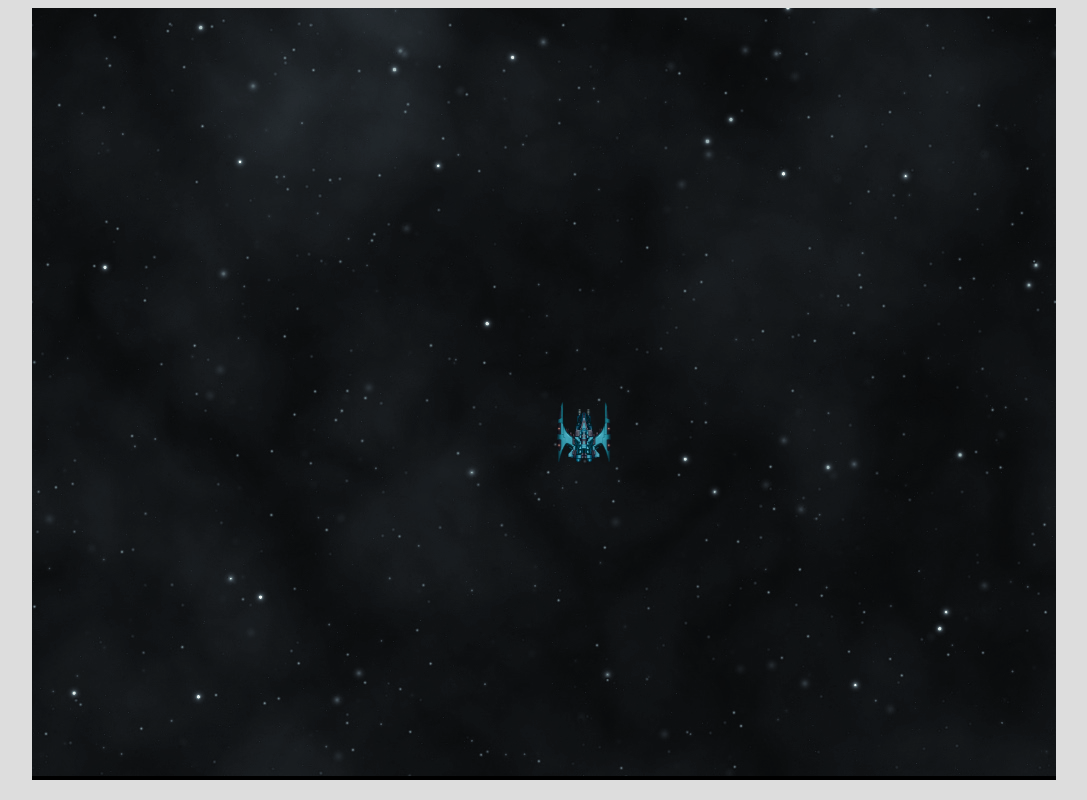
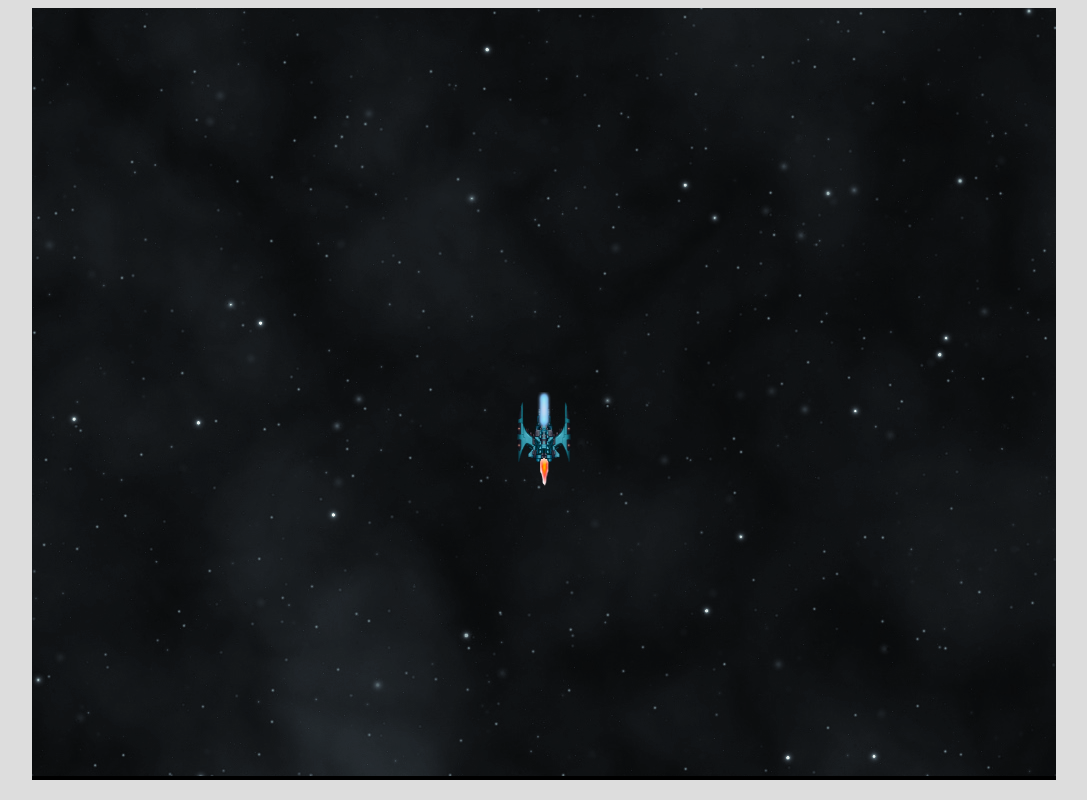
Before and after one commit to DanielVitsaus/dcc104-2017-1, a plain HTML site: page SpaceShooter/index.html in a window 1280 px wide. Shown: the whole page, without its empty margins (96-1183 px from the left). Drawn offline with Linux system fonts and the light colour scheme.

Commit message:
Implementação do deltaTime.

```diff
--- a/SpaceShooter/js/Sprite.js
+++ b/SpaceShooter/js/Sprite.js
@@ -1,14 +1,15 @@
 "use strict";
 
-function Sprite(img, coord, size, dime){
+function Sprite(img, coord, size, dime, imgTH = undefined){
 
     this.img = img;
-    this.coord = coord || new Point(64,64);
-    this.size = size  || new Size(50,50);
-    this.dime = dime  || new Size(50,50);
+    this.imgTH = imgTH;
+    this.coord = coord  || new Point(64,64);
+    this.size = size    || new Size(50,50);
+    this.dime = dime    || new Size(50,50);
     this.g = 0;
-    this.x = 0;
-    this.y = 0;
+    this.x = coord.x;
+    this.y = coord.y;
     this.vx = 0;
     this.vy = 0;
     this.ax = 0;
@@ -17,25 +18,46 @@ function Sprite(img, coord, size, dime){
     this.angle = 0;
     this.vang = 0;
     this.cooldown = 0;
+    this.th = 30;
+
+    this.fatx = 3.0;
+	this.faty = 3.0;
 
 }
 
-Sprite.prototype.desenhar = function (ctx) {
-  ctx.save();
-    ctx.translate(this.coord.x, this.coord.y);
-        ctx.drawImage(this.img, 0, 0, this.dime.w, this.dime.h, this.x, this.y, this.size.w, this.size.h);
-    ctx.translate(-this.coord.x, -this.coord.y);
-  ctx.restore();
+Sprite.prototype.desenhar = function (ctx, deltaTime) {
+    ctx.save()
+        ctx.translate(this.x, this.y);
+            if (this.imgTH != undefined){
+                ctx.drawImage(this.imgTH, 0, 0, 64, 256, 35.5, 64, 10, Math.abs( ( Math.cos( 16 * time * Math.PI/1000) ) * this.th) );
+            }
+            ctx.drawImage(this.img, 0, 0, this.dime.w, this.dime.h, 0, 0, this.size.w, this.size.h);
+    ctx.restore();
 };
+
+Sprite.prototype.desenhaBackground = function(ctx){
+    ctx.save();
+        ctx.translate(this.x, this.y);
+            ctx.drawImage(this.img, 0, 0, this.size.w, this.size.h, 0, 0, this.size.w, this.size.h);
+    ctx.restore();
+};
+
+Sprite.prototype.moveBackground = function(deltaTime){
+
+    if (this.y >= this.size.h){ this.y = -this.size.h; }
+
+    this.y = this.y + (this.vy * deltaTime * 10);
+};
+
 
 Sprite.prototype.mover = function (dt) {
 
-    this.vx = this.vx + this.ax*dt;
-    this.vy = this.vy + (this.ay - 0)*dt;
+    this.vx = this.vx + this.ax * dt;
+    this.vy = this.vy + this.ay * dt;
 
     if (this.ay == 0){
         if(this.vy != 0){
-            this.vy -= this.vy * (dt/5);
+            this.vy -= this.vy * (dt * this.faty);
         }
         else{
             this.vy = 0;
@@ -44,15 +66,15 @@ Sprite.prototype.mover = function (dt) {
 
     if (this.ax == 0){
         if(this.vx != 0){
-            this.vx -= this.vx * (dt/5);
+            this.vx -= this.vx * (dt * this.fatx);
         }
         else{
             this.vx = 0;
         }
     }
 
-    this.x = this.x + this.vx*dt;
-    this.y = this.y + this.vy*dt;
+    this.x = this.x + this.vx * dt;
+    this.y = this.y + this.vy * dt;
 
 };
 
@@ -65,3 +87,16 @@ Sprite.prototype.colidiuCom = function (alvo) {
 
     return true;
 };
+
+Sprite.prototype.limitePlayer = function(){
+    var top = sizeScreem.h/6;
+    var left = 0;
+    var right = sizeScreem.w - 80;
+    var bottom = sizeScreem.h - 90;
+
+    if (this.x < left ){ this.x = left; this.vx = 0; }
+    if (this.x > right ){ this.x = right; this.vx = 0; }
+    if (this.y < top ){ this.y = top; this.vy = 0; }
+    if (this.y > bottom ){ this.y = bottom; this.vy = 0; }
+
+};
--- a/SpaceShooter/js/Util.js
+++ b/SpaceShooter/js/Util.js
@@ -4,8 +4,10 @@
 const DGRID = 16;
 const EPS  = 0.05;
 const FPS = 60;
-const DT = 10.0/FPS;
+const DT = 1.0/FPS;
 const G = -10;
+
+var sizeScreem;
 
 function ImageBase() {
 	var data = {};
--- a/SpaceShooter/js/main.js
+++ b/SpaceShooter/js/main.js
@@ -1,62 +1,103 @@
-
+var time;
 
 function start()
 {
-    bdSheets.add("background", "/img/back.png");
-    bdSheets.add("player", "/img/player.png");
-    bdSheets.add("tiro", "/img/tiro.png");
-    bdSheets.add("missel", "/img/missel.png");
-    bdSheets.add("bomba", "/img/bomba.png");
-    bdSheets.add("ini01", "/img/inimigo01.png");
-    bdSheets.add("ini02", "/img/inimigo02.png");
-    bdSheets.add("meteoro", "/img/meteoro.png");
+    bdSheets.add("background", "img/back.png");
+    bdSheets.add("player", "img/player.png");
+    bdSheets.add("tiro", "img/tiro2.png");
+    bdSheets.add("missel", "img/missel.png");
+    bdSheets.add("bomba", "img/bomba.png");
+    bdSheets.add("ini01", "img/inimigo01.png");
+    bdSheets.add("ini02", "img/inimigo02.png");
+    bdSheets.add("meteoro", "img/meteoro.png");
+    bdSheets.add("thruster", "img/thruster.png");
+
+
+    var deltaTime = 0;
+    var lastTime = (Date.now() /1000);
 
     var canvas      = document.getElementById("game");
     var context     = canvas.getContext("2d");
 
-    var sizeScreem = new Size(canvas.width, canvas.height);
+    sizeScreem = new Size(canvas.width, canvas.height);
 
     var player = new Sprite(bdSheets.get("player"),
-                            new Point(sizeScreem.w/2, sizeScreem.h/2),
+                            new Point(sizeScreem.w/2-40, sizeScreem.h/2),
                             new Size(80,80),
-                            new Size(256,256));
+                            new Size(256,256),
+                            bdSheets.get("thruster"));
 
-    Update();
-    function Update (){
+    var back01 = new Sprite(bdSheets.get("background"),
+                       new Point(0, 0),
+                       new Size(1024,1024));
+
+    var back02 = new Sprite(bdSheets.get("background"),
+                       new Point(0, -(1024)),
+                       new Size(1024,1024));
+
+
+    back01.vy = 15;
+    back02.vy = 15;
+
+
+    requestAnimationFrame( Update , canvas);
+
+    function Update (t){
+        time = t;
+        var now = (Date.now() /1000);
+        deltaTime = now - lastTime;
 
         requestAnimationFrame( Update , canvas);
-        render();
+
+        lastTime = now;
+        render(deltaTime);
     }
 
-    function render(){
+    function render(deltaTime){
 
-        context.save();
-            context.drawImage(bdSheets.get("background"), 0,0 , 1024,1024, 0,0, 1024,1024);
+        //context.save();
 
-            //context.drawImage(bdSheets.get("player"), 0, 0 , 256,256,1024/2,768/2, 80,80);
+            back01.moveBackground(deltaTime);
+            back01.desenhaBackground(context);
+
+            back02.moveBackground(deltaTime);
+            back02.desenhaBackground(context);
 
             player.desenhar(context);
-            player.mover(DT);
-        context.restore();
+            player.limitePlayer();
+            player.mover(deltaTime);
+
+            context.drawImage(bdSheets.get("tiro"), 0, 0 , 32,82, sizeScreem.w/2 -7, sizeScreem.h/2 , 14,35);
+
+        //context.restore();
     }
 
 
     addEventListener("keydown", function(e){
 
 		if(e.keyCode == 87 || e.keyCode == 38) {// W
-			player.ay = -5;
+			player.ay = -5 / deltaTime;
+            player.th = 40;
+            back01.vy = 25;
+            back02.vy = 25;
 		} else if(e.keyCode == 65 || e.keyCode == 37) { // A
-			player.ax = -5;
+			player.ax = -5 / deltaTime;
 		} else if(e.keyCode == 83 || e.keyCode == 40) { // S
-			player.ay = 5;
+			player.ay = 5 / deltaTime;
+            player.th = 20;
+            back01.vy = 10;
+            back02.vy = 10;
 		} else if(e.keyCode == 68 || e.keyCode == 39) { // D
-			player.ax = 5;
+			player.ax = 5 / deltaTime;
 		}
 	});
 
 	addEventListener("keyup", function(e){
 		if(e.keyCode == 87 || e.keyCode == 83 || e.keyCode == 40 || e.keyCode == 38) { // W ou S
 			player.ay = 0;
+            player.th = 30;
+            back01.vy = 15;
+            back02.vy = 15;
 		} else if(e.keyCode == 65 || e.keyCode == 37) { // A
 			player.ax = 0;
 		} else if(e.keyCode == 68 || e.keyCode == 39) { // D
```
Also changed, not shown: SpaceShooter/index.html (+0 -1 lines), SpaceShooter/img/rocket exhaust 1baa.png (added), SpaceShooter/img/thruster.png (added), SpaceShooter/img/tiro2.png (added), SpaceShooter/img/tiroIMG2.png (added).
